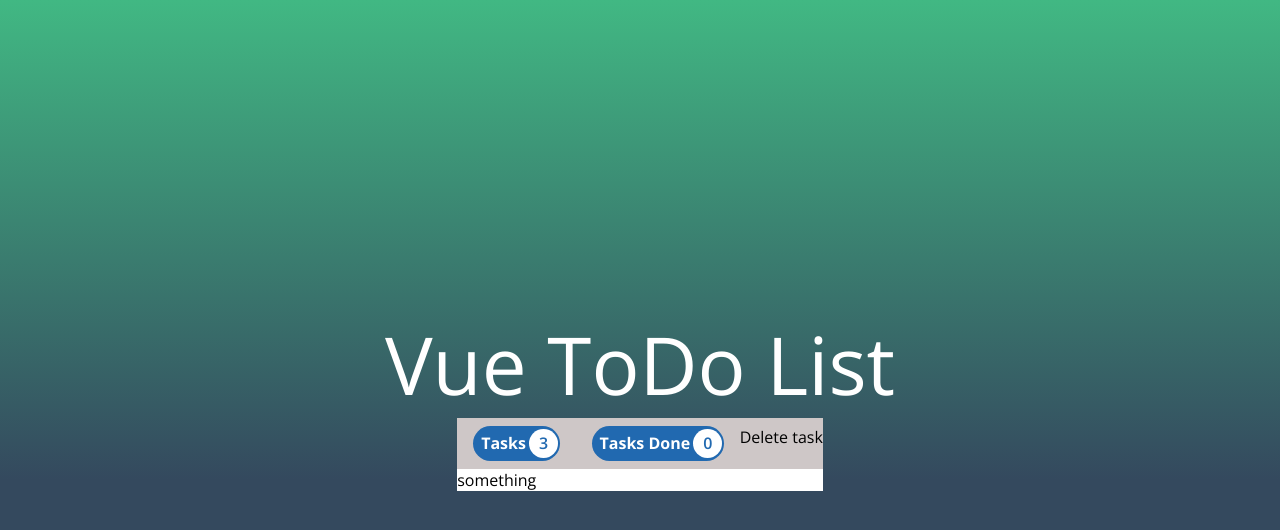
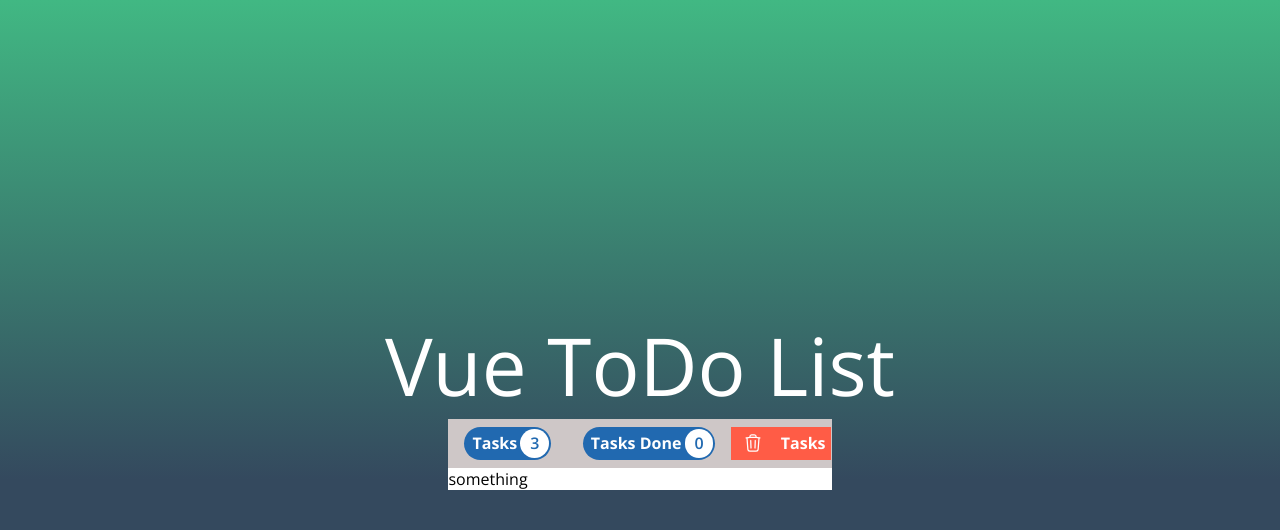
Before and after one commit to thelastjeremiah/nuxt-todo-apps, a Nuxt app: page / in a window 1280 px wide. Shown: the top 530 px of the page. Built offline with nearby package versions, Linux system fonts and the light colour scheme.

Commit message:
added above icons

```diff
--- a/assets/css/main.css
+++ b/assets/css/main.css
@@ -51,8 +51,8 @@ main > p {
   margin-right: 1rem;
   padding-left: 0.1rem;
   padding-right: 0.1rem;
-  padding-top: 0.2rem;
-  padding-bottom: 0.2rem;
+  padding-top: 0.125rem;
+  padding-bottom: 0.125rem;
   align-items: center;
   border-radius: 20px;
 }
@@ -76,3 +76,24 @@ main > p {
   border-radius: 50%;
   font-weight:600;
 }
+.grid-container-trash {
+  display: grid;
+  grid-template-columns: repeat(2,1fr);
+  background-color: #FF5C46;
+  align-items: center;
+  margin-right: .0625rem;
+}
+
+.delete-task-word{
+  color: white;
+  padding-right: .3125rem;
+  font-weight: bold;
+}
+
+.svg-trash {
+  width:2rem;
+  height:2rem;
+  color:white;
+  padding-left:.75rem;
+  font-weight: bold;
+}
--- a/components/TasksDeleteAll.vue
+++ b/components/TasksDeleteAll.vue
@@ -1,6 +1,9 @@
 <template>
-  <div>
-    <p>Delete task</p>
+  <div class="grid-container-trash">
+    <svg xmlns="http://www.w3.org/2000/svg" fill="none" viewBox="0 0 24 24" stroke-width="1.5" stroke="currentColor" class="svg-trash">
+      <path stroke-linecap="round" stroke-linejoin="round" d="M14.74 9l-.346 9m-4.788 0L9.26 9m9.968-3.21c.342.052.682.107 1.022.166m-1.022-.165L18.16 19.673a2.25 2.25 0 01-2.244 2.077H8.084a2.25 2.25 0 01-2.244-2.077L4.772 5.79m14.456 0a48.108 48.108 0 00-3.478-.397m-12 .562c.34-.059.68-.114 1.022-.165m0 0a48.11 48.11 0 013.478-.397m7.5 0v-.916c0-1.18-.91-2.164-2.09-2.201a51.964 51.964 0 00-3.32 0c-1.18.037-2.09 1.022-2.09 2.201v.916m7.5 0a48.667 48.667 0 00-7.5 0" />
+    </svg>
+    <p class="delete-task-word">Tasks</p>
   </div>
 </template>
 
```
